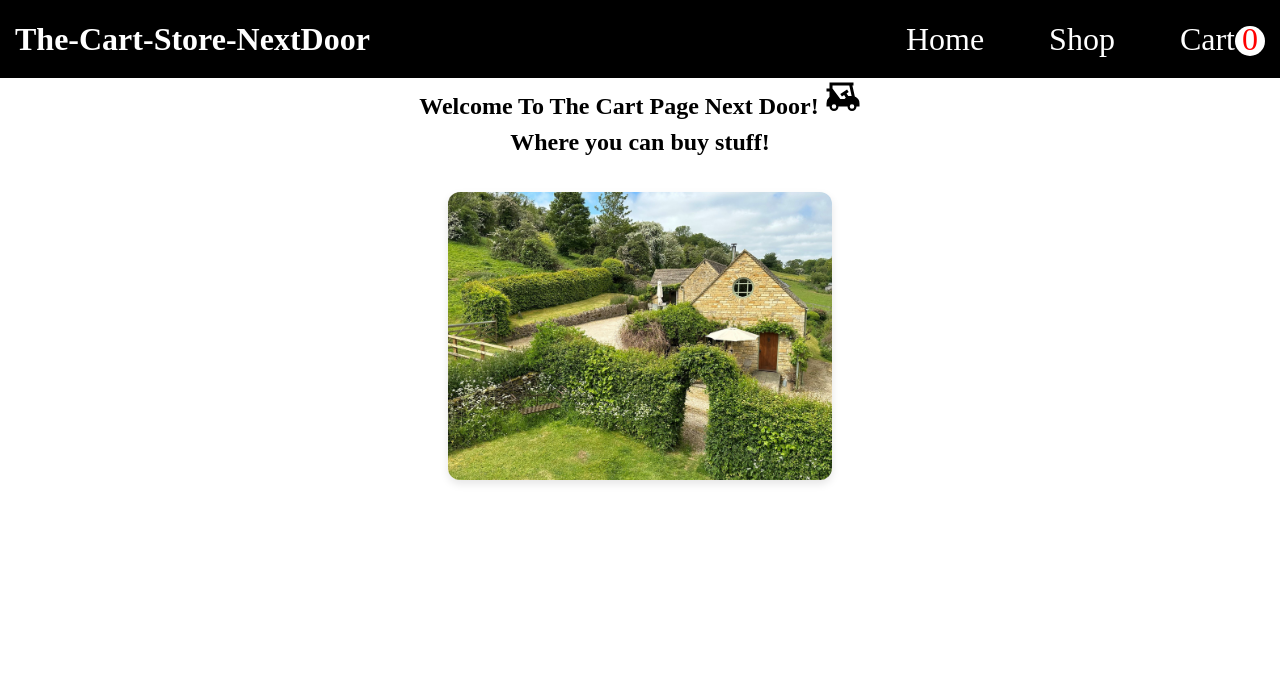
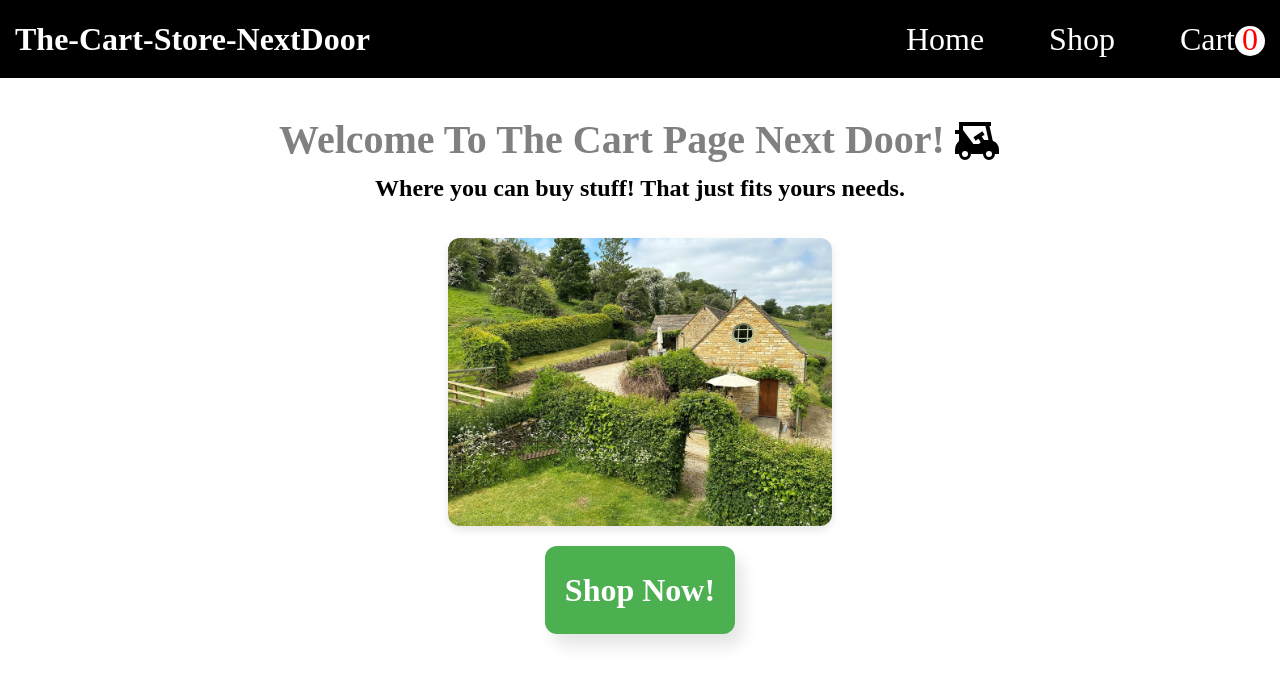
Before and after one commit to SeasonedSoup/The-CartStore-NextDoor, a React (Vite) app: page / in a window 1280 px wide. Shown: the top 684 px of the page. Built offline with nearby package versions, Linux system fonts and the light colour scheme; no server answers.

Commit message:
Add button shop now at home page
also improved grid layout

```diff
--- a/src/components/Card.jsx
+++ b/src/components/Card.jsx
@@ -19,9 +19,9 @@ export function Card({item , setCart}) {
                 <h3>{item.title}</h3>
                 <h3>Product Description</h3>
                 <div className="price&amount">
-                    <h2>Price</h2>
+                    <h2>Price ${item.price}</h2>
                     <h2>Product Amount {quantity} </h2>
-                    <input className="productAmount" type="number" onChange={(e) => setQuantity(Number(e.target.value))}/>
+                    <input value={quantity} className="productAmount" type="number" onChange={(e) => setQuantity(Number(e.target.value))}/>
                 </div>
                 <button className="addToCart" onClick={() => addToCart(item, quantity)}>Add To Cart</button>
             </div>
--- a/src/pages/CartPage.jsx
+++ b/src/pages/CartPage.jsx
@@ -17,12 +17,16 @@
     console.log(cart)
     return (
         <>
-            <h1>greetings! this is where the items you added to cart will be located although theyre not here yet!(not working)</h1>
+            <h1>Cart</h1>
             <div className="items">
                 <h1> Item: Quantity Increase and Decrease Quantity Price</h1>
             </div>
             {cart.map(item => (
+                <div className="cartItem">
+                <img src={item.image} alt="image of the specified item" />
                 <h1 key={item.id}>{item.title}{item.quantity}</h1>
+                <h2 key={item.id}>${item.price}</h2>
+                </div>
             ))}
             <div className="checkout">
                 <button onClick={buyEverything}>Check Out!</button>
--- a/src/pages/HomePage.jsx
+++ b/src/pages/HomePage.jsx
@@ -1,12 +1,14 @@
 import cart from "../assets/golf-cart.svg";
 import cartStoreImg from "../assets/cartStore.jpg"
+import { NavLink } from "react-router-dom";
 
 export function HomePage() {
     return (
         <div className="homePage">
-            <h2>Welcome To The Cart Page Next Door!  <img src={cart} style={{width: "36px", display: "inline"}} alt="cart" /></h2>
-            <h2>Where you can buy stuff!</h2>
+            <h1 className="heroText">Welcome To The Cart Page Next Door!  <img className="img" src={cart} alt="cart" /></h1>
+            <h2>Where you can buy stuff! That just fits yours needs.</h2>
             <img className="homeImg" src={cartStoreImg} alt="image of our location!" />
+            <NavLink className="navButton "to="/shoppage">Shop Now!</NavLink>
         </div>
     )
 }
--- a/src/pages/ShopPage.jsx
+++ b/src/pages/ShopPage.jsx
@@ -6,8 +6,8 @@ export function ShopPage() {
     //Currently unused set cart might need two products which are untouched and cart which is the actual persons stuff that has been added to cart
 
     return (
-        <>
-            <h1>Hello Shop Page is Currently a WORK IN PROGRESS!</h1>
+        <div className="shopPage">
+            <h1>Shop</h1>
             <h2> This is where to browse items and add them to your cart!</h2>
             <label htmlFor="search">Search: </label>
             <input type="search" id="search" name="search" />
@@ -16,6 +16,6 @@ export function ShopPage() {
                     return <Card key={item.id} item={item} setCart={setCart}></Card>
                 })}
             </div>
-        </>
+        </div>
     )
 }
--- a/src/styles/styles.css
+++ b/src/styles/styles.css
@@ -56,11 +56,18 @@ nav > * {
 }
 /* Shop */
 
+.shopPage {
+    text-align: center;
+    padding: 15rem;
+    padding-top: 0;
+}
+
 .itemGrid {
     margin: 2rem;
     display: grid;
-    grid-template-columns: repeat(5, minmax(200px, 1fr));
-    gap: 1.5rem;
+    grid-template-columns: repeat(3, minmax(0, 1fr));
+    justify-items: center;
+    gap: 2rem;
 }
 
 
@@ -78,8 +85,48 @@ nav > * {
     background: #e6dbdb;
     border-radius: 12px;
     padding: 1rem;
-    box-shadow: 0 2px 6px rgba(0,0,0,0.1);
     display: flex;
     flex-direction: column;
     align-items: center;
+    border: 2px solid black;
+    width: 350px;
+    box-shadow: 2px 4px 8px 0px rgba(0,0,0,0.1);
   }
+
+.cartItem {
+    display: flex;
+    align-items: center;
+}
+
+/* Home */
+
+.navButton {
+    background-color: #4CAF50; /* Green */
+    border: none;
+    color: white;
+    padding: 20px;
+    text-align: center;
+    text-decoration: none;
+    display: inline-block;
+    font-size: 16px;
+    margin-top: 20px;
+    cursor: pointer;
+    border-radius: 12px;
+    font-size: 2rem;
+    font-weight: bolder;
+    box-shadow: 8px 12px 16px rgba(0, 0, 0, 0.1);
+}
+
+.heroText {
+    font-size: 2.5rem;
+    margin-top: 2rem;
+    color: gray;
+    display: flex;
+    justify-content: center;
+}
+
+.img {
+    width: 48px;
+    display: inline;
+    margin-left: .5rem;
+}
```
